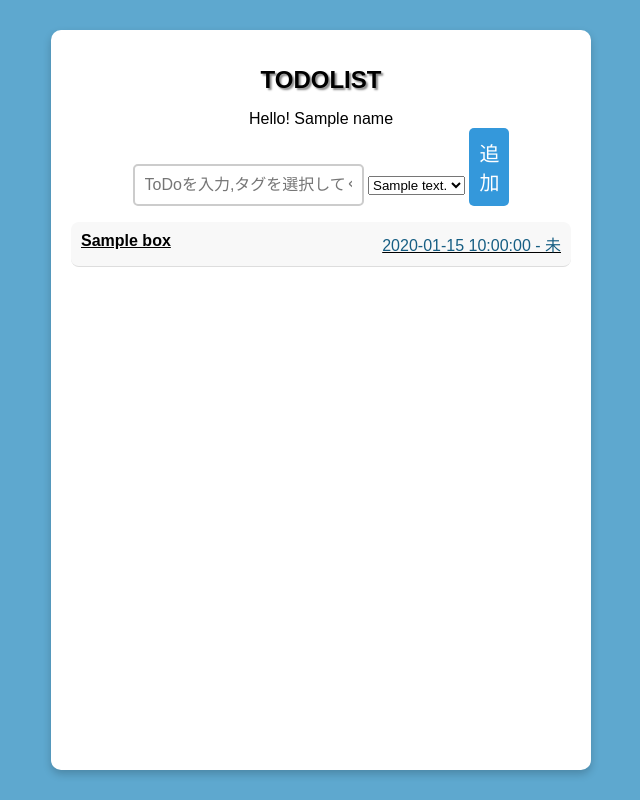
After one commit to Taito1608/study_backend, a FastAPI app: template app/templates/todolist_get.html in a window 1280 px wide. The commit adds this page. Shown: the whole page, without its empty margins (319-959 px from the left). Run offline with FastAPI, Linux system fonts and the light colour scheme; the template is opened without the code that fills it: most values are stand-ins (such as "Sample title", 1, 10 or a date in 2020).

```diff
--- a/app/database/table/models.py
+++ b/app/database/table/models.py
@@ -1,6 +1,6 @@
 from sqlalchemy import Column, Integer, String, Boolean, ForeignKey, DateTime
 from sqlalchemy.orm import relationship
-from datetime import datetime
+from datetime import date
 
 from app.database.setting import Engine
 from app.database.setting import Base
@@ -13,7 +13,7 @@ class Todo(Base):
 
     id   = Column('todo_id', Integer, primary_key=True, autoincrement=True)
     box  = Column('box', String(200), nullable=False)
-    date = Column('date', DateTime, default=datetime.now, nullable=False)  # 現在時刻をデフォルトに設定
+    date = Column('date', DateTime, nullable=True)  # 現在時刻をデフォルトに設定
     completed = Column('completed', Boolean, default=False)
     settings = relationship("Set", back_populates="todo")
 
--- a/app/main.py
+++ b/app/main.py
@@ -3,7 +3,8 @@ from fastapi.responses import HTMLResponse
 from fastapi.staticfiles import StaticFiles
 from fastapi.templating import Jinja2Templates
 from .database.setting import SessionLocal
-from .database.table.models import Todo
+from .database.table.models import Todo, Tag
+from urllib.parse import urljoin
 
 app = FastAPI(
     title='FastAPIでつくるtoDoアプリケーション',
@@ -26,35 +27,33 @@ async def read_root(request: Request):
 #テスト
 @app.get("/", response_class=HTMLResponse)
 async def read_root(request: Request):
-    todos = db.query(Todo).all()
-    todo_list = []
+    tag_list = db.query(Tag).all()
+    todo_list = db.query(Todo).all()
     db.close()
 
-    for todo in todos:
-        todo_list.append(todo.box)
-        print(todo_list)
-
-    return templates.TemplateResponse("index.html", {
+    return templates.TemplateResponse("todolist_get.html", {
         "request": request,
         "name": "Taito!",
-        "todo_list": todo_list
+        "todo_list": todo_list,
+        "tag_list": tag_list
         })
 
 #Todo 取得(一覧)
 @app.get("/todo")
-def read_todos():
+def read_todolist():
     return
 
 #Todo 取得(個別)
 @app.get("/todo/{todo_id}", response_class=HTMLResponse)
-def read_todo(todo_id: str, request: Request):
-    db = SessionLocal()
-    todo = db.query(Todo).filter(Todo.id == todo_id).first()
-    print(f"読み込んだレコード: {todo.id}, {todo.box}, {todo.date}, {todo.done}")
-    return templates.TemplateResponse("index.html", {
-            "request": request,
-            "name": {f"読み込んだレコード: {todo.id}, {todo.box}, {todo.date}, {todo.done}"}
-            })
+async def read_todo(request: Request, todo_id):
+  todo = db.query(Todo).filter(Todo.id == todo_id).first()
+
+
+  return templates.TemplateResponse("todo_get.html", {
+        "request": request,
+        "name": "Taito!",
+        "todo_list": todo.box
+        })
 
 #Todo 作成
 @app.post("/todo")
--- a/app/static/css/styles.css
+++ b/app/static/css/styles.css
@@ -122,3 +122,80 @@ li input[type="checkbox"] {
 #removeCheckedBtn:hover {
     background: #27ae60;
 }
+
+/*完了時の横線*/
+.completed {
+    text-decoration: line-through;
+    color: #000;
+}
+
+/* リストアイテムのデザイン */
+ul {
+    list-style: none;
+    padding: 0;
+}
+
+
+li {
+    display: flex;
+    justify-content: space-between;
+    align-items: center;
+    background: #f8f8f8;
+    padding: 10px;
+    border-radius: 8px;
+    margin-bottom: 10px;
+}
+
+/* タスク名を左寄せ、日付と状態を右寄せ */
+.task-content {
+    flex-grow: 1;
+    text-align: left;
+}
+
+.task-meta {
+    text-align: right;
+    min-width: 80px; /* 適宜調整 */
+    color: #165e83;
+}
+
+/* 戻るボタンのデザイン */
+.back-button {
+    position: fixed;
+    bottom: 20px;
+    left: 15px;
+    width: 40px;
+    background-color: #007bff;
+    color: white;
+    border: none;
+    padding: 15px 40px;
+    border-radius: 8px;
+    font-size: 16px;
+    cursor: pointer;
+    box-shadow: 2px 2px 10px rgba(0, 0, 0, 0.2);
+    transition: background-color 0.3s ease;
+    display: flex;
+    align-items: center;
+    justify-content: center;
+}
+
+/* ホバー時の効果 */
+.back-button:hover {
+    background-color: #0056b3;
+}
+
+/*新規作成ボタン*/
+.new-create {
+    position: fixed;
+    bottom: 20px;
+    left: 20px;
+    width: 40px;
+    background-color: #007bff;
+    color: white;
+    border: none;
+    padding: 10px 20px;
+    border-radius: 8px;
+    font-size: 16px;
+    cursor: pointer;
+    box-shadow: 2px 2px 10px rgba(0, 0, 0, 0.2);
+    transition: background-color 0.3s ease;
+}
--- /dev/null
+++ b/app/templates/layout.html
@@ -0,0 +1,21 @@
+<!DOCTYPE html>
+<html lang="ja">
+<head>
+    <meta charset="UTF-8">
+    <meta name="viewport" content="width=device-width, initial-scale=1.0">
+    <title>To-Do List</title>
+    <link rel="stylesheet" href="/app/static/css/styles.css">
+</head>
+<body>
+    <div class="background">
+        <h1>TODOLIST</h1>
+        <div style="display: flex; flex-direction: column; min-height: 80vh">
+            <div class="container">
+                Hello! {{ name }}
+            </div>
+        {%- block content %}{% endblock %}
+        </div>
+    </div>
+
+</body>
+</html>
--- /dev/null
+++ b/app/templates/todo_create.html
@@ -0,0 +1,4 @@
+{%- extends "layout.html" %}
+{%- block content %}
+
+{% endblock %}
--- /dev/null
+++ b/app/templates/todolist_get.html
@@ -0,0 +1,30 @@
+{%- extends "layout.html" %}
+{%- block content %}
+
+    <!-- Todo入力フォーム -->
+    <form id="todo-form">
+        <input type="text" id="todo-input" placeholder="ToDoを入力,タグを選択してください" required>
+
+        <!-- タグの選択 -->
+        <select id="tag-select">
+            {% for tag in tag_list %}
+                <option value="{{ tag.id }}">{{ tag.desc }}</option>
+            {% endfor %}
+        </select>
+
+        <button type="submit">追加</button>
+    </form>
+
+    <!-- ToDo リスト -->
+    <ul>
+        {% for item in todo_list %}
+        <li class="{% if item.completed %}completed{% endif %}">
+            <a href="https://235tb4t2-8000.asse.devtunnels.ms/todo/{{ item.id }}" style="color: black; display: flex; justify-content: space-between; width: 100%;">
+                <span class="task-content"><strong>{{ item.box }}</strong></span>
+                <span class="task-meta">{{ item.date }} - {{ '済' if item.completed else '未' }}</span>
+            </a>
+        </li>
+        {% endfor %}
+    </ul>
+
+{%- endblock %}
```
Also changed, not shown: app/templates/index.html (deleted, +0 -29 lines), app/templates/root.html (added, +7 -0 lines), app/templates/test.html (deleted, +0 -56 lines), app/templates/todo_get.html (added, +12 -0 lines), migrations/versions/1e89a84804a6_change_todo.py (deleted, +0 -49 lines), migrations/versions/607d4ac05516_create_tables.py (renamed from migrations/versions/be9a036f7583_create_tables.py, +5 -5 lines), todo.db.
